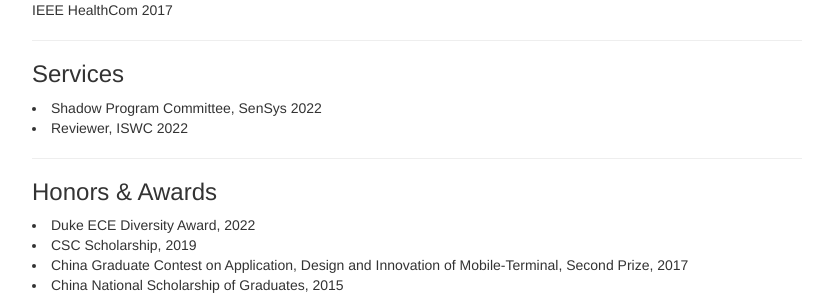
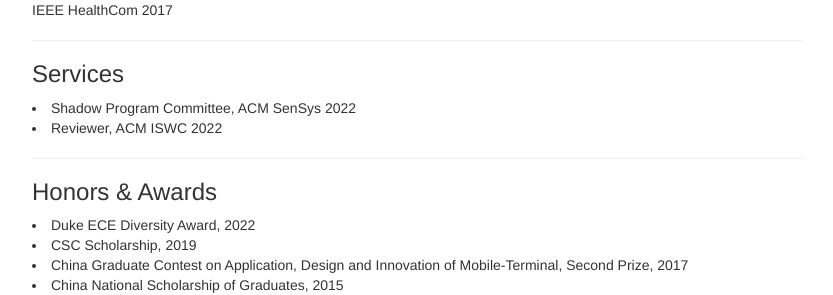
Before and after one commit to jialinliu33/jialinliu33.github.io, a Jekyll site: the page built from index.md, in a window 1280 px wide. Shown: the part 1088-1383 px from the top of the page, without its empty margins (223-1056 px from the left). Built offline with Jekyll 4.4.1, drawn with Linux system fonts in a browser that asks for light colours; our own code applies the rules of GitHub Pages for plain Markdown files; comment, search, counter and statistics services are not loaded.

Commit message:
Update index.md

```diff
--- a/index.md
+++ b/index.md
@@ -54,8 +54,8 @@
       </p>
       <hr style="clear:both"/>
       <h3>Services</h3>
-      <li>Shadow Program Committee, SenSys 2022</li>
-      <li>Reviewer, ISWC 2022</li>
+      <li>Shadow Program Committee, ACM SenSys 2022</li>
+      <li>Reviewer, ACM ISWC 2022</li>
       <hr style="clear:both"/>
       <h3>Honors & Awards</h3>
       <li>Duke ECE Diversity Award, 2022</li>
```
